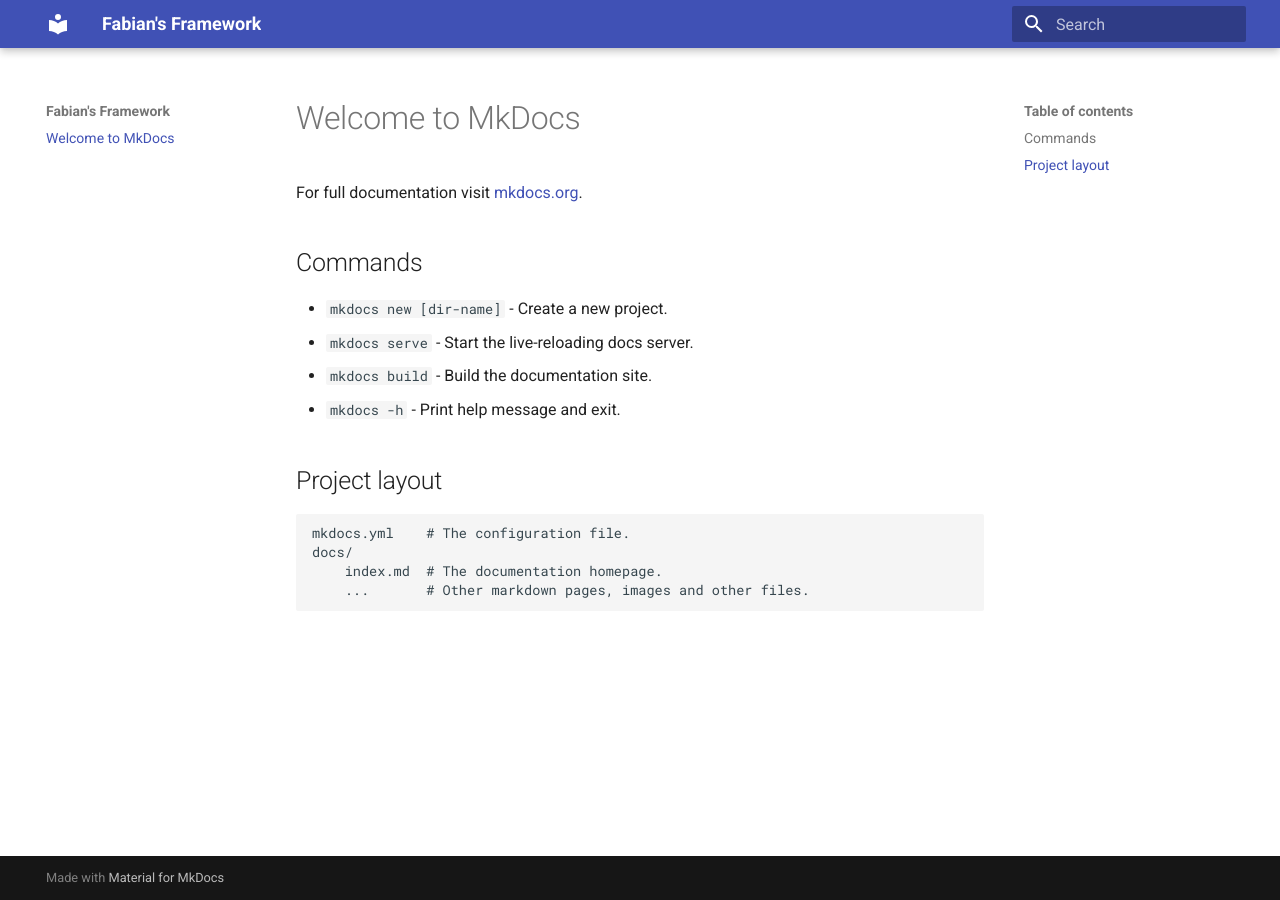
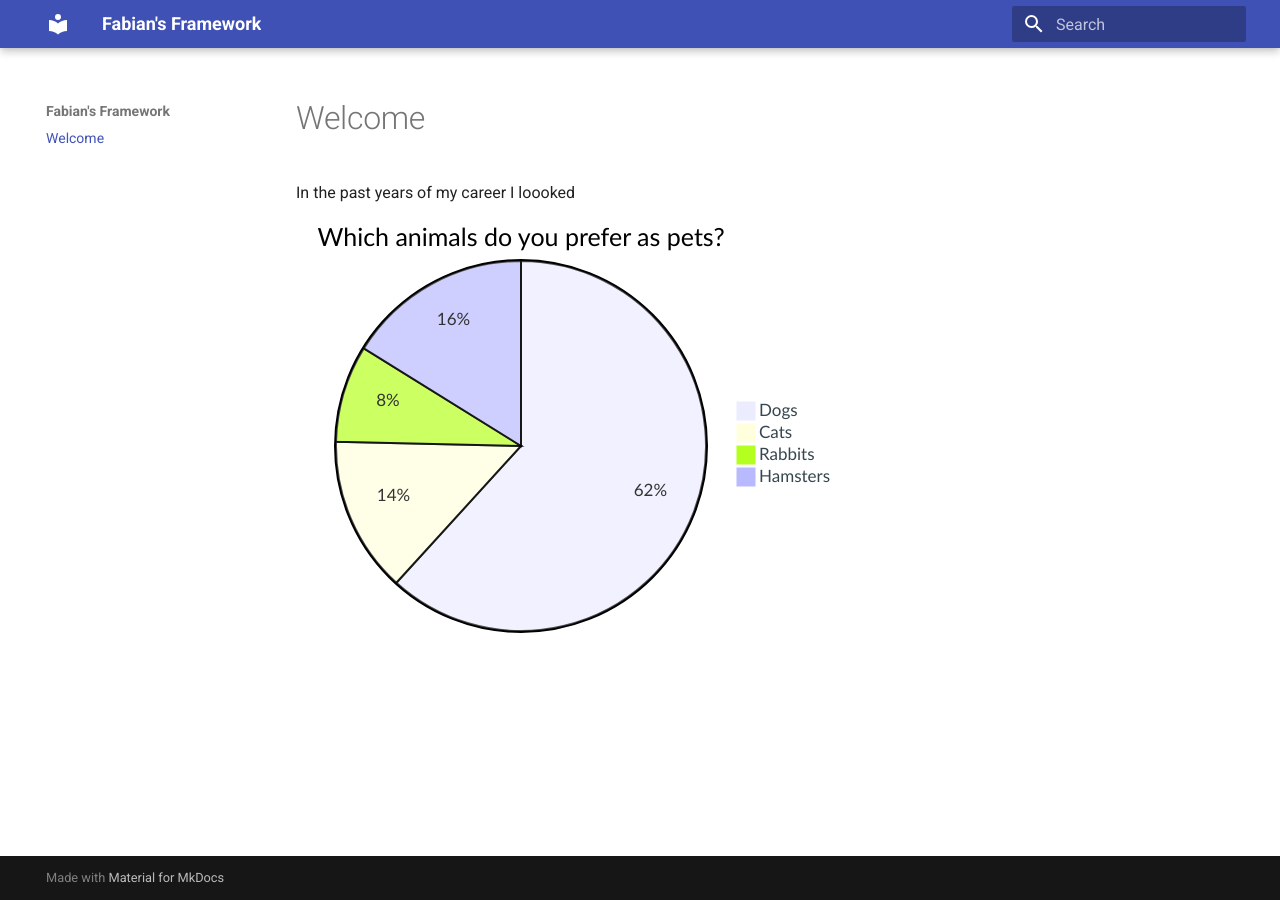
Before and after one commit to Kikkirej/framework, an MkDocs documentation site: the page built from docs/index.md, in a window 1280 px wide. Built offline with MkDocs 1.6.1 and Material for MkDocs 9.7.7, drawn with Linux system fonts in a browser that asks for light colours.

Commit message:
🚧 try mermaid plugin

````diff
--- a/docs/index.md
+++ b/docs/index.md
@@ -1,17 +1,11 @@
-# Welcome to MkDocs
+# Welcome
 
-For full documentation visit [mkdocs.org](https://www.mkdocs.org).
+In the past years of my career I loooked
 
-## Commands
-
-* `mkdocs new [dir-name]` - Create a new project.
-* `mkdocs serve` - Start the live-reloading docs server.
-* `mkdocs build` - Build the documentation site.
-* `mkdocs -h` - Print help message and exit.
-
-## Project layout
-
-    mkdocs.yml    # The configuration file.
-    docs/
-        index.md  # The documentation homepage.
-        ...       # Other markdown pages, images and other files.
+```mermaid
+pie title Which animals do you prefer as pets?
+    "Dogs" : 386
+    "Cats" : 85
+    "Rabbits" : 53
+    "Hamsters" : 101
+```
--- a/mkdocs.yml
+++ b/mkdocs.yml
@@ -2,3 +2,27 @@
 site_url: https://kikkirej.github.io/framework
 theme:
   name: material
+plugins:
+  - search
+  - social:
+      enabled: true
+      cache: true
+      cache_dir: .cache/plugins/social
+      cards: true
+      log: true
+      cards_dir: assets/images/social
+      cards_layout_dir: layouts
+      debug: false
+      debug_on_build: false
+      debug_grid: true
+      debug_grid_step: 32
+      debug_color: yellow
+  - mermaid2
+site_author: Fabian Lemke
+markdown_extensions:
+  - pymdownx.superfences:
+        # make exceptions to highlighting of code:
+      custom_fences:
+        - name: mermaid
+          class: mermaid
+          format: !!python/name:mermaid2.fence_mermaid_custom
````
Also changed, not shown: 1 other file.
